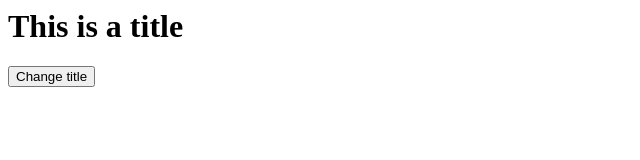
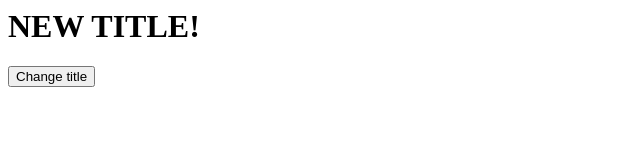
Before and after one commit to nick-grout/PagesDemo, a plain HTML site: page index.html in a window 1280 px wide. Both pictures are taken after a click on the button "Change title". Shown: the whole page, without its empty margins (0-640 px from the left). Drawn offline with Linux system fonts and the light colour scheme.

Commit message:
Update index.html

```diff
--- a/index.html
+++ b/index.html
@@ -1,7 +1,7 @@
 <h1 id="title">This is a title</h1>
 <button onclick="changeTitle()">Change title</button>
 <script>
-    function changfeTitle() {
+    function changeTitle() {
         var title_element = document.getElementById("title")
         title_element.innerText = 'NEW TITLE!'
     }
```
